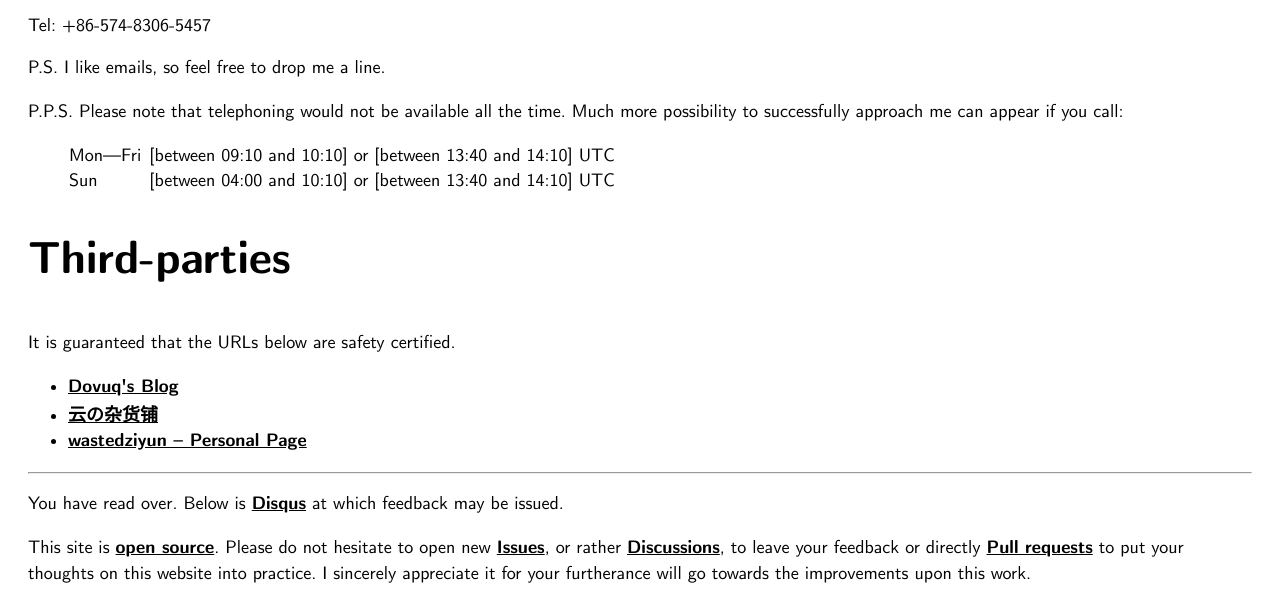
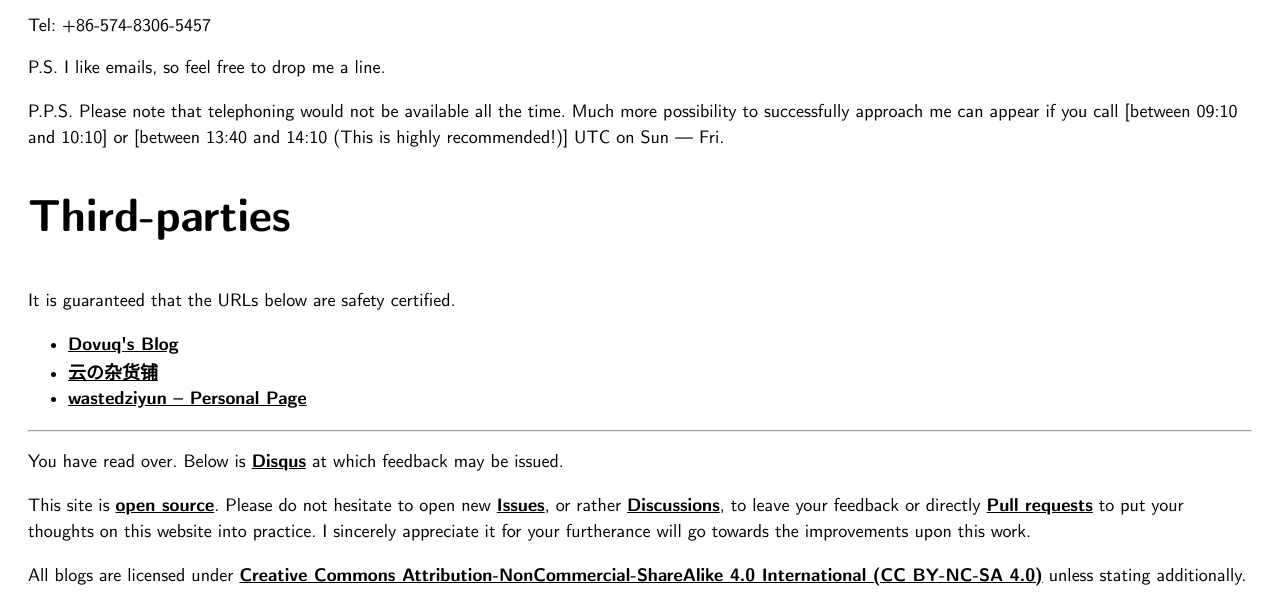
Before and after one commit to xrdrsp/xrdrsp.github.io, a plain HTML site: page about/index.html in a window 1280 px wide. Shown: the part 2149-2752 px from the top of the page. Drawn offline with nearby package versions, Linux system fonts and the light colour scheme; some packages are replaced by stand-ins of ours; a script that the page names is missing; files whose address does not match are found by name.

Commit message:
upd about

```diff
--- a/about/index.html
+++ b/about/index.html
@@ -194,21 +194,7 @@
         </p>
 
         <p>P.S. I like emails, so feel free to drop me a line.</p>
-        <p>P.P.S. Please note that telephoning would not be available all the time. Much more possibility to successfully approach me can appear if you call:
-        <blockquote>
-            <table>
-                <tr>
-                    <td>
-                        Mon—Fri&nbsp;
-                    </td>
-                    <td>[between 09:10 and 10:10] or [between 13:40 and 14:10] UTC </td>
-                </tr>
-                <tr>
-                    <td>Sun&nbsp; </td>
-                    <td>[between 04:00 and 10:10] or [between 13:40 and 14:10] UTC</td>
-                </tr>
-            </table>
-        </blockquote>
+        <p>P.P.S. Please note that telephoning would not be available all the time. Much more possibility to successfully approach me can appear if you call [between 09:10 and 10:10] or [between 13:40 and 14:10 (This is highly recommended!)] UTC on Sun — Fri.
         </p>
         <h2>Third-parties</h2>
         <p>It is guaranteed that the URLs below are safety certified.</p>
```
